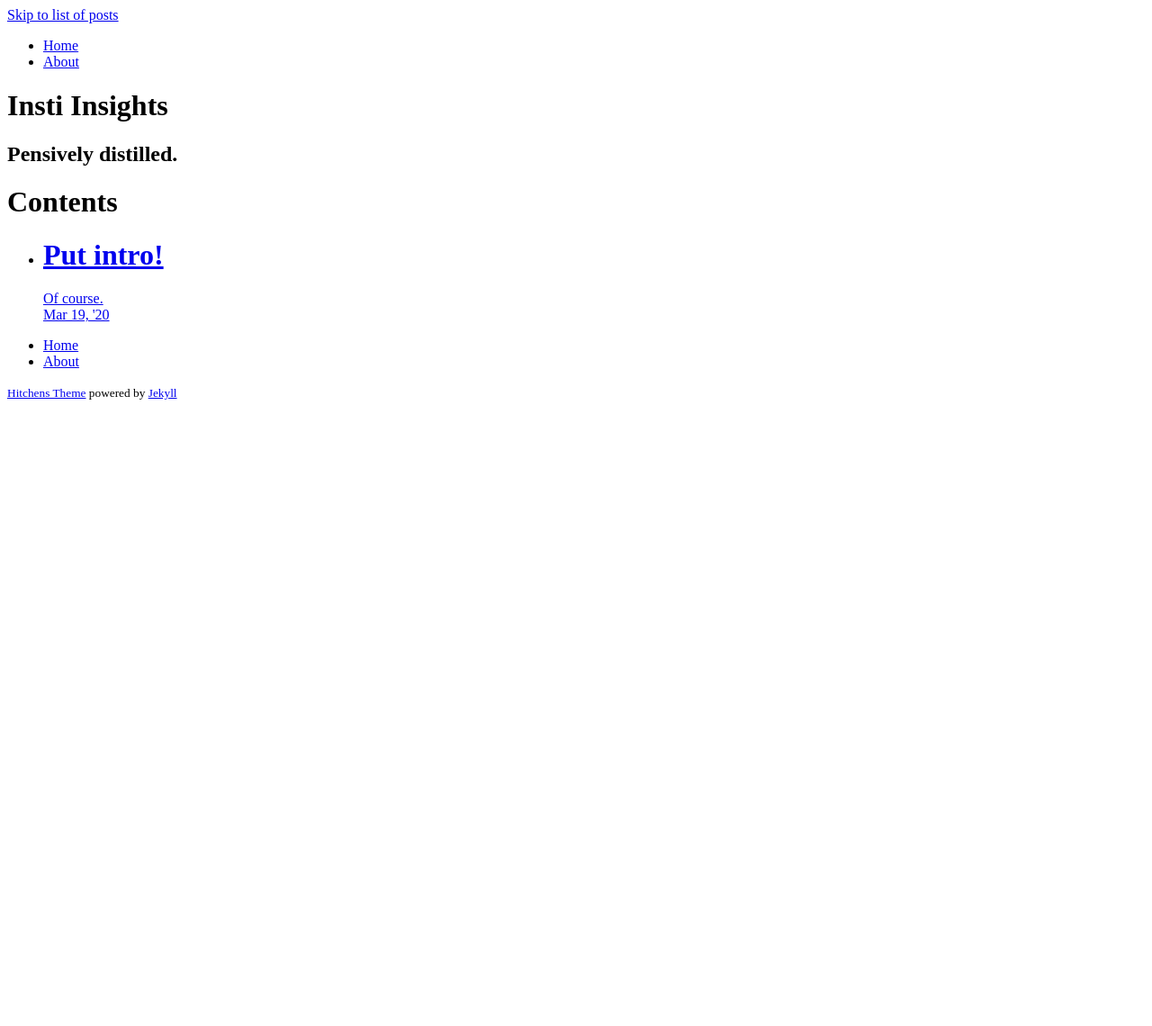
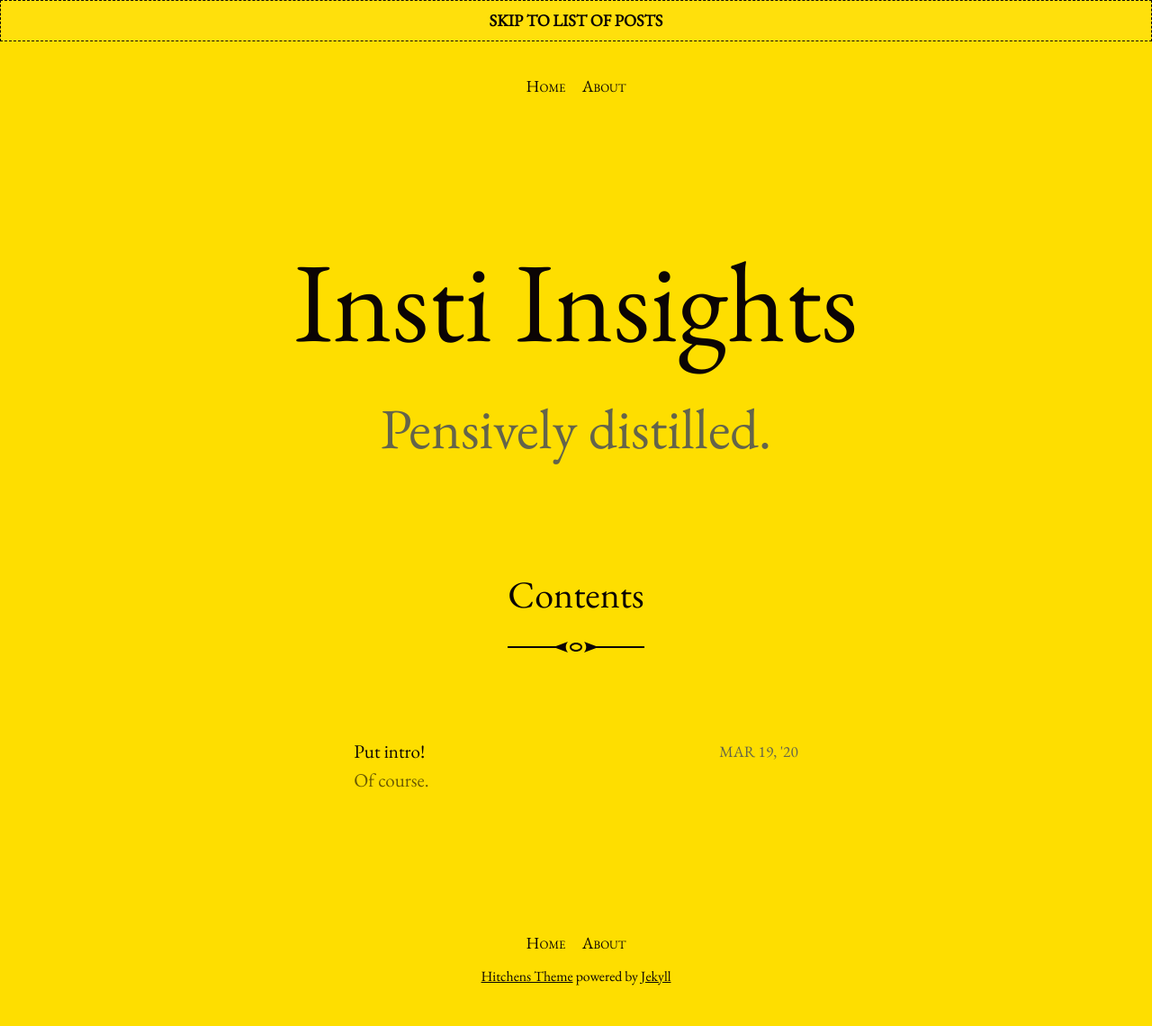
Before and after one commit to RMythreyi/insights, a Jekyll site: the page built from index.md, in a window 1280 px wide. Shown: the whole page at 90% size. Built offline with Jekyll 4.4.1, drawn with Linux system fonts in a browser that asks for light colours; before the commit the page ends 900 px from its top, so only the background shows below that.

Commit message:
fixing asset links

```diff
--- a/_layouts/default.html
+++ b/_layouts/default.html
@@ -10,7 +10,7 @@
 
     {% if site.description %}<meta name="description" content="{{ site.description }}">{% endif %}
 
-    <link rel="stylesheet" href="{{ '/assets/css/main.css' | absolute_url }}?{{ site.time | date: '%s%N' }}">
+    <link rel="stylesheet" href="{{ '/assets/css/main.css' | relative_url }}?{{ site.time | date: '%s%N' }}">
 
     <link rel="apple-touch-icon" href="{{ site.icon }}">
 
--- a/assets/css/main.scss
+++ b/assets/css/main.scss
@@ -3,7 +3,7 @@
 
 @charset "utf-8";
 
-$asset_url: '{{ '/assets' | absolute_url }}';
+$asset_url: '{{ '/assets' | relative_url }}';
 
 @import
   "reset",
```
